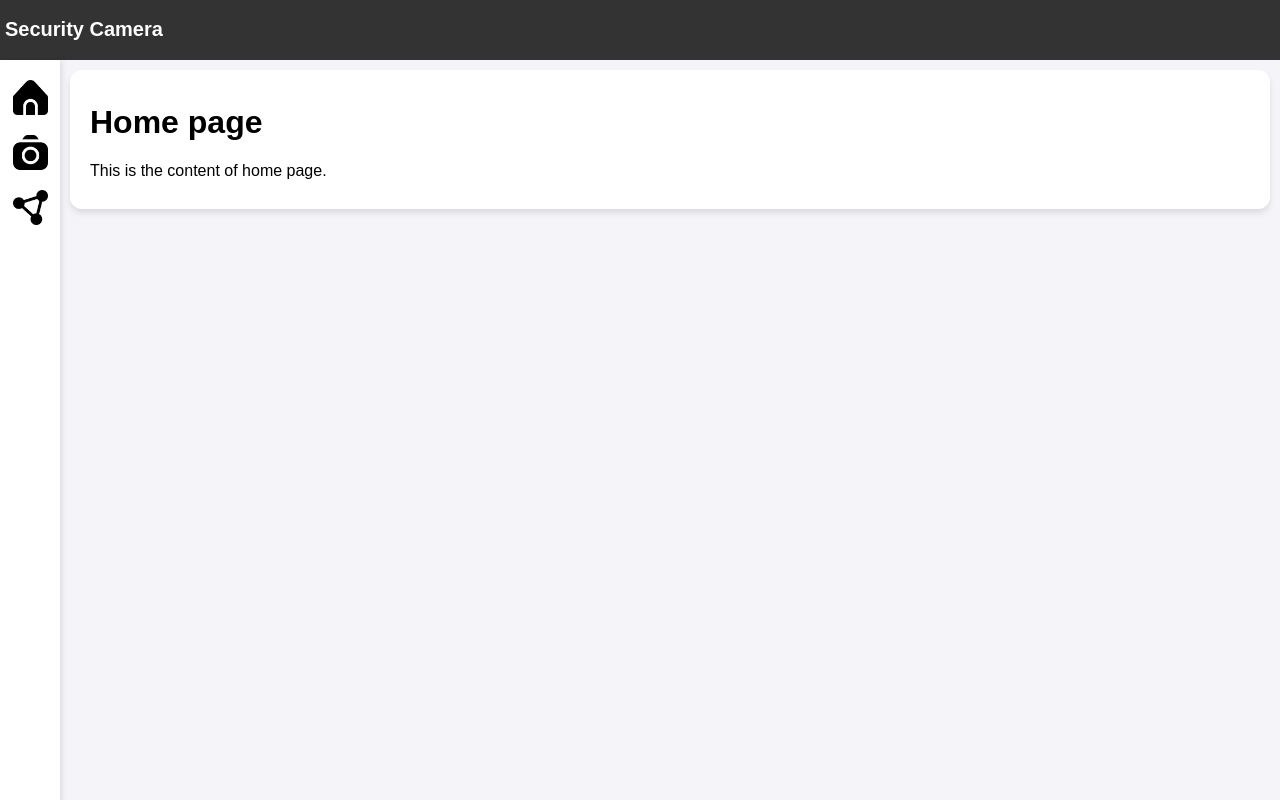
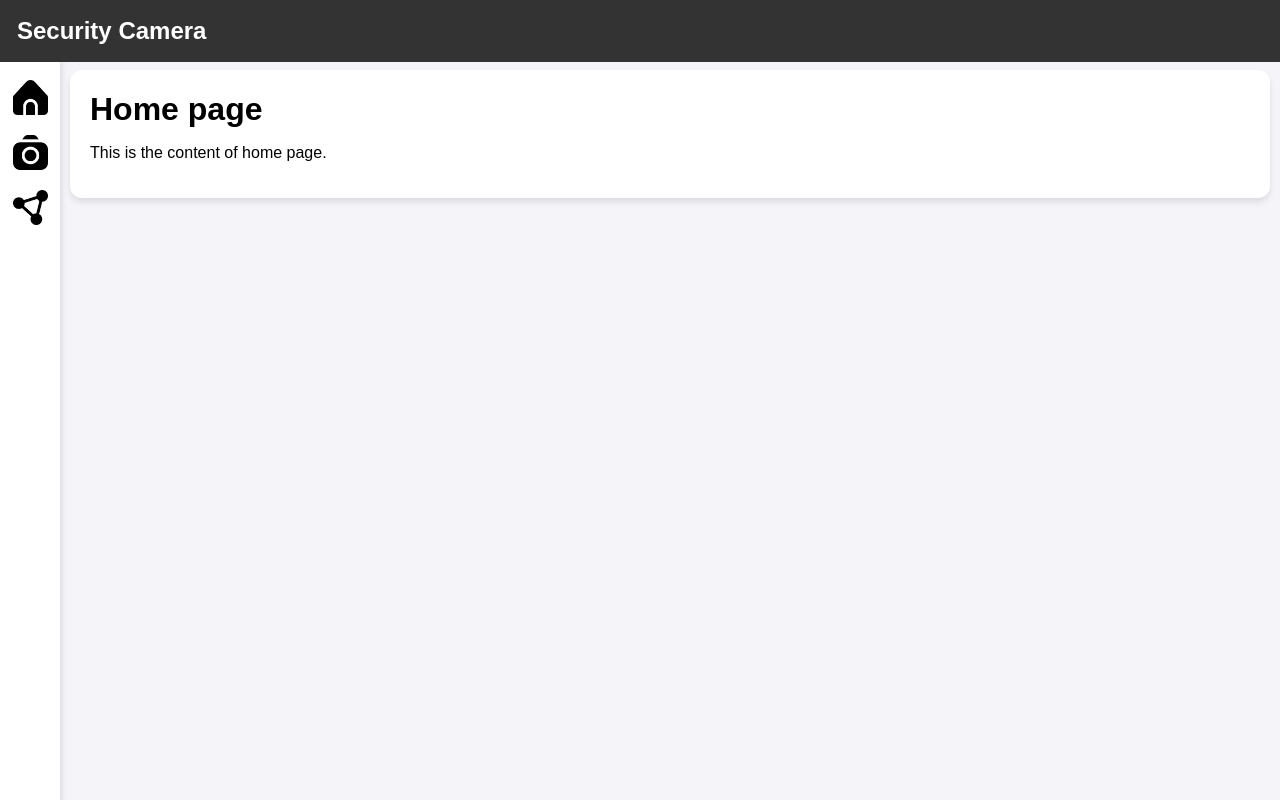
Before and after one commit to 22sasha/Security-Camera-Yolo, a FastAPI app: page / in a window 1280 px wide. Run offline with FastAPI, Linux system fonts and the light colour scheme; parts of the project's set-up code (start-up, migrations or seed data) failed here and were passed over.

Commit message:
fix styles

```diff
--- a/app/source/static/css/style.css
+++ b/app/source/static/css/style.css
@@ -8,26 +8,37 @@ body {
 }
 
 header {
+    position: fixed;
+    top: 0;
+    left: 0;
+    right: 0;
+    z-index: 1000;
     background-color: #333;
-    padding: 5px;
+    padding: 17px;
 }
-
+h1 {
+    margin: 11px;
+    margin-left: 0px;
+}
 h1.header-logo {
     color: white;
-    font-size: 20;
+    font-size: 24px;
+    margin: 0;
 }
 
 .side-panel {
     position: fixed;
+    top: 60px;
     left: 0;
     width: 60px;
-    height: 100vh;
+    height: calc(100vh - 60px);
     background-color: white;
     display: flex;
     flex-direction: column;
     align-items: center;
     padding-top: 20px;
     box-shadow: 2px 0 6px rgba(0, 0, 0, 0.1);
+    z-index: 999;
 }
 
 .side-panel .button-container {
@@ -49,12 +60,12 @@ h1.header-logo {
 
 .main-content {
     margin-left: 70px;
-    margin-top: 10px;
+    margin-top: 70px;
     margin-right: 10px;
     background-color: white;
     border-radius: 12px;
-    padding: 1%;
-    padding-left: 20px;
+    padding: 20px;
+    padding-top: 10px;
     box-shadow: 0 4px 6px rgba(0, 0, 0, 0.1);
 }
 
```
